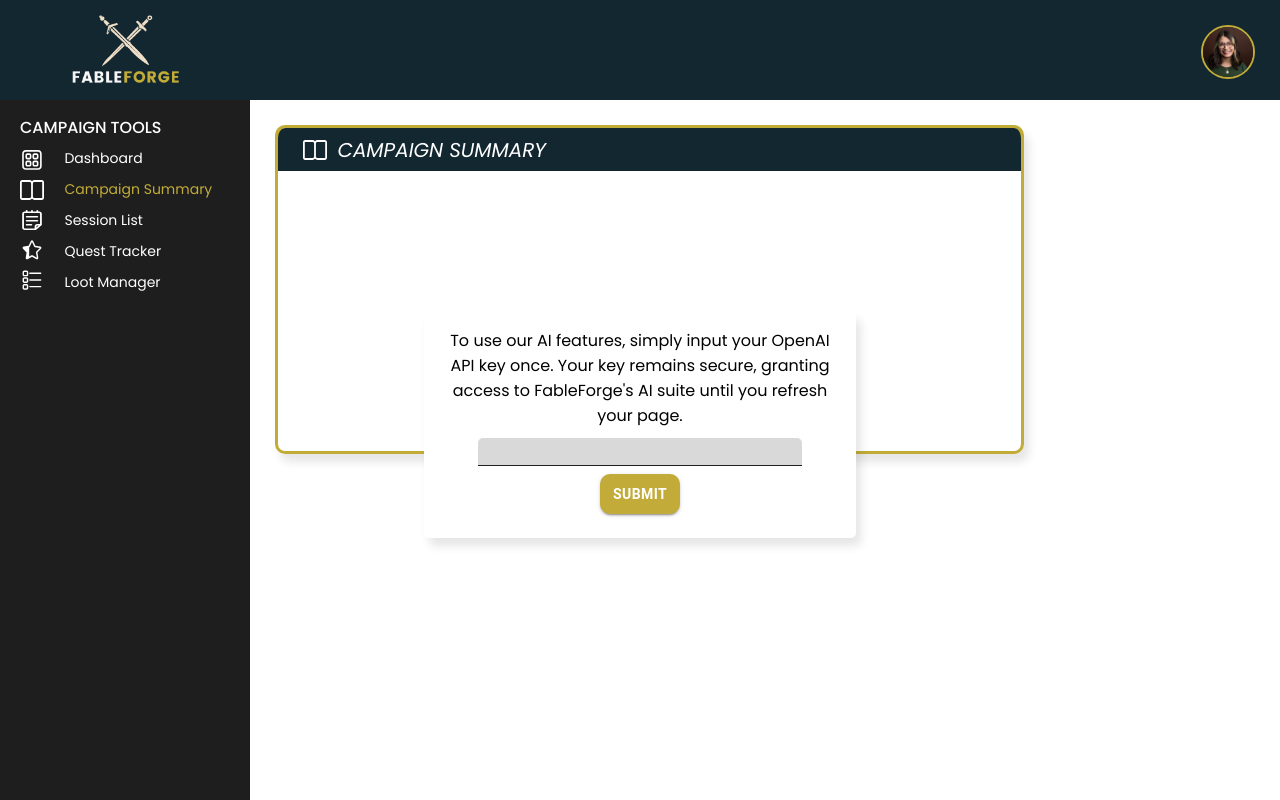
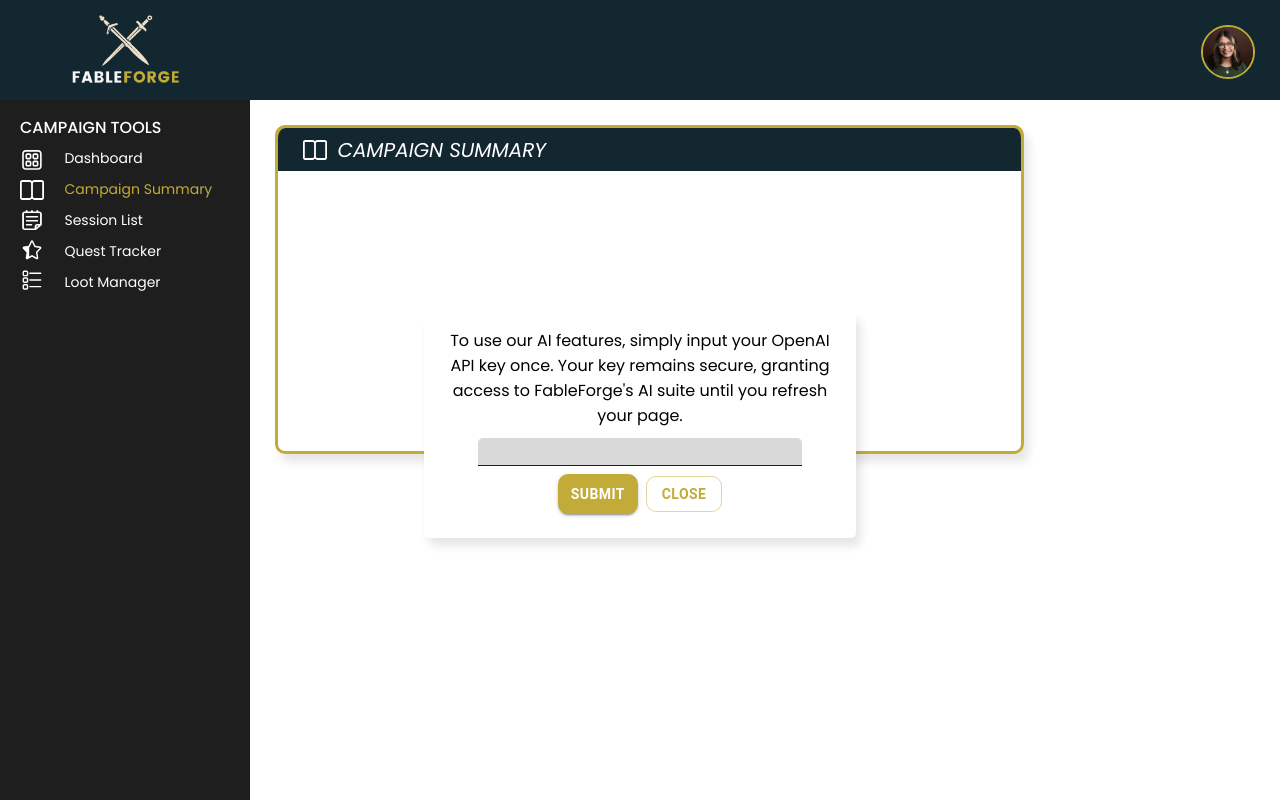
Before and after one commit to alliebourden/fableforge, a React (Vite) app: page /campaign-summary in a window 1280 px wide. Both pictures are taken after a click on the button "GENERATE CAMPAIGN SUMMARY". Built offline with nearby package versions, Linux system fonts and the light colour scheme.

Commit message:
style - added close button to campaign summary api prompt

```diff
--- a/src/components/CampaignSummary.jsx
+++ b/src/components/CampaignSummary.jsx
@@ -119,14 +119,25 @@ export default function CampaignSummary() {
       onChange={handleApiKeyInputChange}
       onKeyPress={handleApiKeyInputKeyPress}
     />
+    <div className="api-prompt-buttons">
       <Button
-          variant="contained" color="primary"
+        variant="contained"
+        color="primary"
         className="submit-api-button"
         onClick={handleApiKeySubmission}
-            sx={{ my: 1,}}
+        sx={{ my: 1 }}
       >
         Submit
       </Button>
+      <Button
+        variant="outlined"
+        color="primary"
+        onClick={() => setShowApiKeyPrompt(false)} // Close the dialog
+        sx={{ my: 1, ml: 1 }}
+      >
+        Close
+      </Button>
+    </div>
   </dialog>
 )}
 
```
Lines whose indentation alone changed are shown as unchanged.
